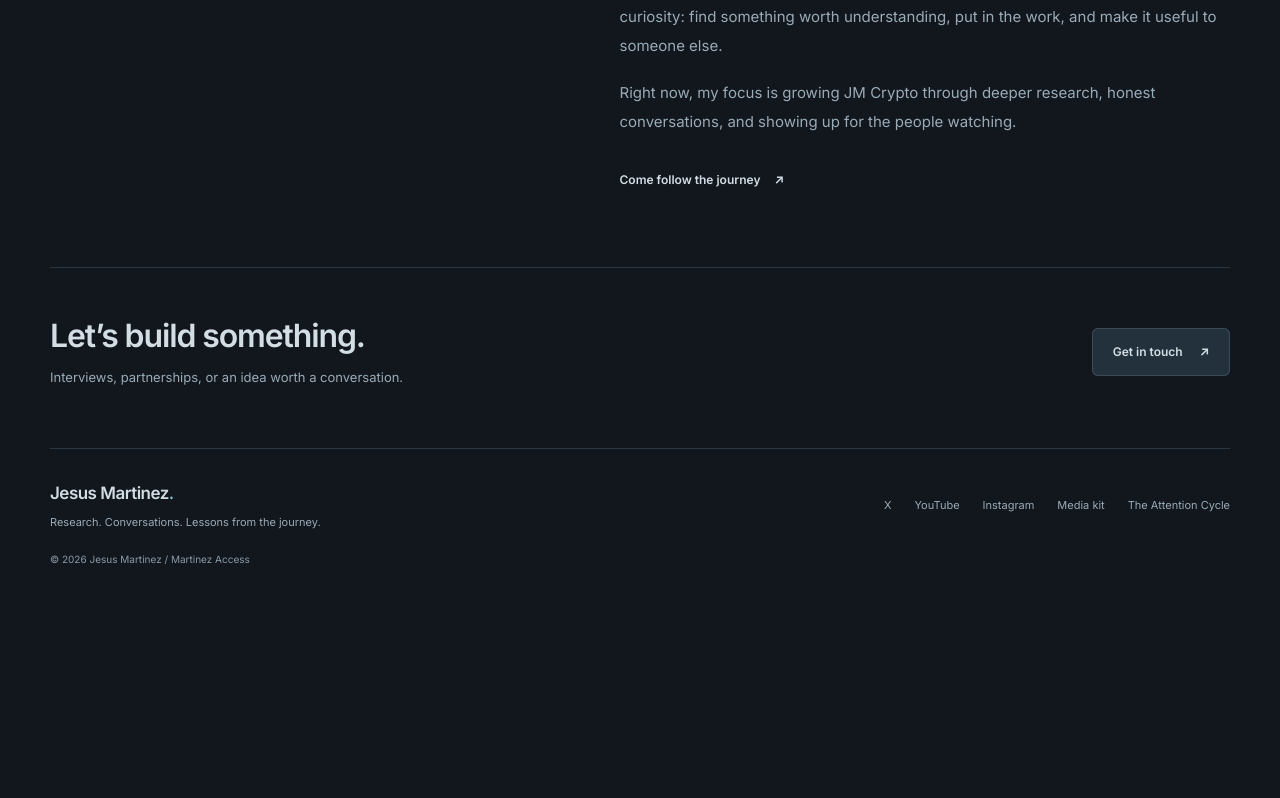
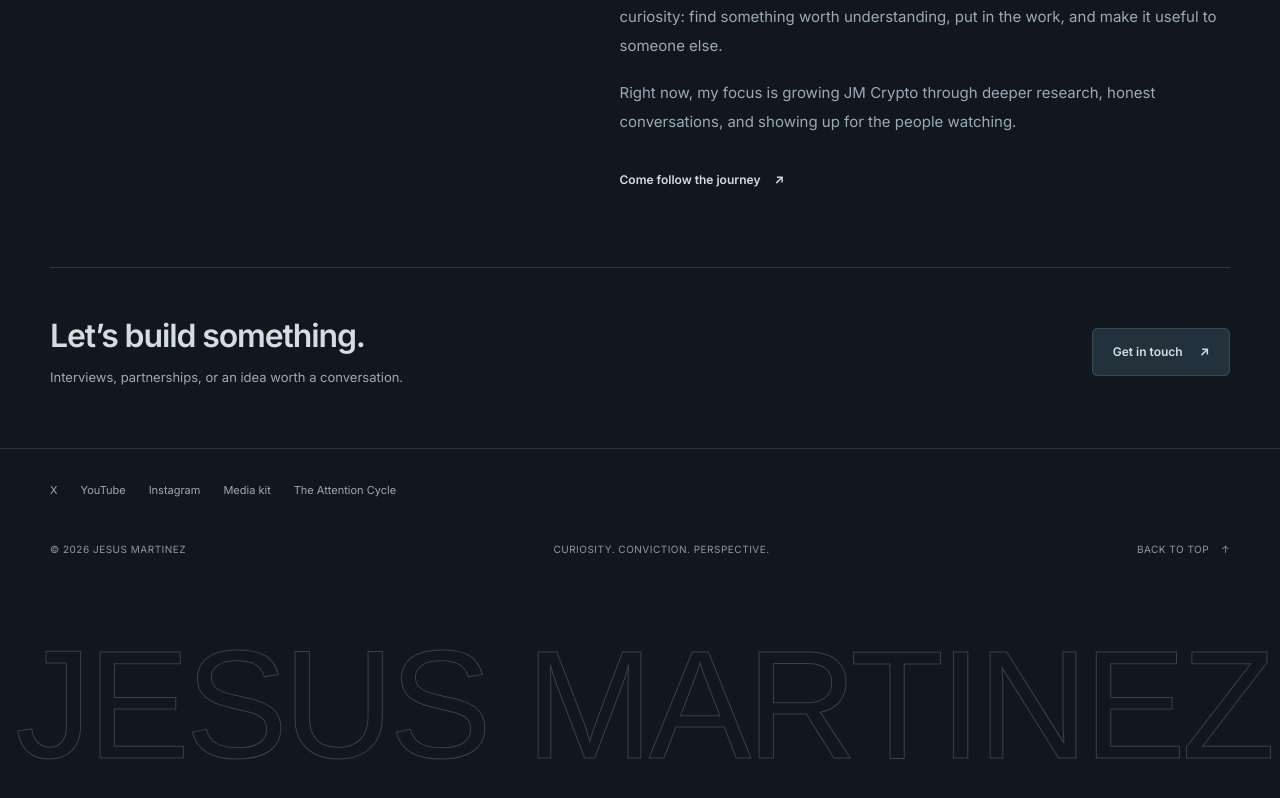
Before and after one commit to jesuselier/NewWebsite, a Next.js app: page /about in a window 1280 px wide. Shown: the part 1329-2127 px from the top of the page. Before the commit the page ends 1927 px from the top, so only its background shows below. Built offline with nearby package versions, Linux system fonts and the light colour scheme.

Commit message:
Refine portrait, outline footer, and unify Attention Cycle styling

```diff
--- a/app/globals.css
+++ b/app/globals.css
@@ -253,6 +253,8 @@ button {
 .hero-portrait {
   object-fit: cover;
   object-position: 55% center;
+  transform: scale(1.23);
+  transform-origin: 55% 60%;
 }
 .portrait-caption {
   position: absolute;
@@ -531,21 +533,11 @@ button {
 }
 .site-footer {
   border-top: 1px solid var(--rule);
-  padding-block: 30px;
-  display: grid;
-  grid-template-columns: 1fr auto;
-  gap: 20px;
-  align-items: center;
+  padding-top: 32px;
+  container-type: inline-size;
 }
-.footer-brand {
-  font-weight: 600;
-  font-size: 17px;
-  letter-spacing: -0.03em;
-}
-.site-footer p {
-  font-size: 11px;
-  color: var(--muted);
-  margin-top: 6px;
+.footer-content {
+  padding-bottom: clamp(35px, 5vw, 72px);
 }
 .footer-links {
   display: flex;
@@ -554,10 +546,39 @@ button {
   font-size: 11px;
   color: var(--muted);
 }
-.copyright {
+.footer-meta {
+  display: flex;
+  align-items: center;
+  justify-content: space-between;
+  gap: 24px;
+  margin-top: 28px;
   font-size: 10px;
   color: var(--subtle);
-  grid-column: 1/-1;
+  letter-spacing: 0.05em;
+  text-transform: uppercase;
+}
+.back-to-top {
+  display: inline-flex;
+  align-items: center;
+  gap: 12px;
+  min-height: 44px;
+  white-space: nowrap;
+}
+.back-to-top:hover {
+  color: var(--cyan);
+}
+.footer-signature {
+  padding: 0 1.2% 1.8%;
+  color: transparent;
+  -webkit-text-stroke: 1px #35434e;
+  font-family: Arial, Helvetica, sans-serif;
+  font-size: 12cqw;
+  font-weight: 400;
+  line-height: 0.92;
+  letter-spacing: -0.03em;
+  text-align: center;
+  white-space: nowrap;
+  user-select: none;
 }
 .page-body {
   padding-block: 64px 75px;
@@ -984,6 +1005,7 @@ button {
   }
   .hero-portrait {
     object-position: 54% center;
+    transform-origin: 54% 60%;
   }
   .portrait-caption {
     padding: 40px 20px 17px;
@@ -1098,12 +1120,24 @@ button {
     font-size: 13px;
   }
   .site-footer {
-    padding-block: 27px;
-    grid-template-columns: 1fr;
-    gap: 22px;
+    padding-top: 27px;
   }
   .footer-links {
-    gap: 24px;
+    gap: 18px 24px;
+  }
+  .footer-meta {
+    flex-wrap: wrap;
+    gap: 8px 20px;
+    margin-top: 22px;
+    font-size: 8px;
+  }
+  .footer-note {
+    order: 1;
+    width: 100%;
+  }
+  .footer-signature {
+    -webkit-text-stroke-width: 0.75px;
+    padding-bottom: 3vw;
   }
   .page-body {
     padding-block: 39px 50px;
--- a/components/AttentionCycle.tsx
+++ b/components/AttentionCycle.tsx
@@ -1,22 +1,6 @@
-import localFont from "next/font/local";
-import { JetBrains_Mono } from "next/font/google";
 import AttentionCycleDiagram from "./AttentionCycleDiagram";
 import styles from "./AttentionCycle.module.css";
 
-const didot = localFont({
-  src: "../public/fonts/GFSDidotBold.otf",
-  weight: "700",
-  variable: "--font-cycle-display",
-  display: "swap",
-  preload: false,
-});
-const mono = JetBrains_Mono({
-  subsets: ["latin"],
-  weight: "400",
-  variable: "--font-cycle-label",
-  display: "swap",
-  preload: false,
-});
 const articleUrl = "https://x.com/JesusMartinez/status/2085797626448896297";
 
 function Pathway({
@@ -64,7 +48,7 @@ export default function AttentionCycle() {
     <section
       id="attention-cycle"
       aria-labelledby="attention-cycle-title"
-      className={`container ${styles.section} ${didot.variable} ${mono.variable}`}
+      className={`container ${styles.section}`}
     >
       <div className={styles.surface}>
         <header className={styles.header}>
--- a/components/AttentionCycleDiagram.tsx
+++ b/components/AttentionCycleDiagram.tsx
@@ -1,7 +1,6 @@
 "use client";
 
 import { useId, useState } from "react";
-import Image from "next/image";
 import styles from "./AttentionCycle.module.css";
 
 const stages = [
@@ -95,13 +94,10 @@ export default function AttentionCycleDiagram() {
             ))}
           </svg>
           <div className={styles.mapCenter} aria-hidden="true">
-            <Image
-              src="/brand/attention-cycle.png"
-              alt=""
-              width={76}
-              height={76}
-              sizes="76px"
-            />
+            <strong>
+              The attention<br />
+              becomes the trade.
+            </strong>
             <span>
               Follow the attention.
               <br />
--- a/components/Footer.tsx
+++ b/components/Footer.tsx
@@ -2,14 +2,9 @@ import Link from "next/link";
 import { LINKS } from "@/lib/site";
 export default function Footer() {
   return (
-    <footer className="container site-footer">
-      <div>
-        <Link href="/" className="footer-brand">
-          Jesus Martinez<span className="cyan">.</span>
-        </Link>
-        <p>Research. Conversations. Lessons from the journey.</p>
-      </div>
-      <div className="footer-links">
+    <footer className="site-footer">
+      <div className="container footer-content">
+        <nav className="footer-links" aria-label="Footer navigation">
           <a href={LINKS.x} target="_blank" rel="noopener noreferrer">
             X
           </a>
@@ -21,10 +16,20 @@ export default function Footer() {
           </a>
           <Link href="/press-kit">Media kit</Link>
           <Link href="/#attention-cycle">The Attention Cycle</Link>
+        </nav>
+        <div className="footer-meta">
+          <span className="copyright">
+            © {new Date().getFullYear()} Jesus Martinez
+          </span>
+          <span className="footer-note">Curiosity. Conviction. Perspective.</span>
+          <a href="#top" className="back-to-top">
+            Back to top <span aria-hidden="true">↑</span>
+          </a>
         </div>
-      <span className="copyright">
-        © {new Date().getFullYear()} Jesus Martinez / Martinez Access
-      </span>
+      </div>
+      <div className="footer-signature" aria-hidden="true">
+        JESUS MARTINEZ
+      </div>
     </footer>
   );
 }
--- a/components/JesusHome.tsx
+++ b/components/JesusHome.tsx
@@ -43,7 +43,7 @@ export default async function JesusHome() {
             src="/media/jesus-martinez-studio.jpg"
             alt="Jesus Martinez smiling in the JM Crypto studio"
             fill
-            sizes="(max-width: 760px) 92vw, 46vw"
+            sizes="(max-width: 380px) 810px, (max-width: 760px) 920px, 1250px"
             preload
             className="hero-portrait"
           />
--- a/components/Navbar.tsx
+++ b/components/Navbar.tsx
@@ -1,7 +1,7 @@
 import Link from "next/link";
 export default function Navbar() {
   return (
-    <header className="site-header">
+    <header id="top" className="site-header">
       <nav className="container nav" aria-label="Main navigation">
         <Link href="/" className="wordmark" aria-label="Martinez Access home">
           <span className="brand-monogram">
```
Also changed, not shown: components/AttentionCycle.module.css (+55 -51 lines), 1 other file (tests, documents, lock files or other folders). Lines whose indentation alone changed are shown as unchanged.
